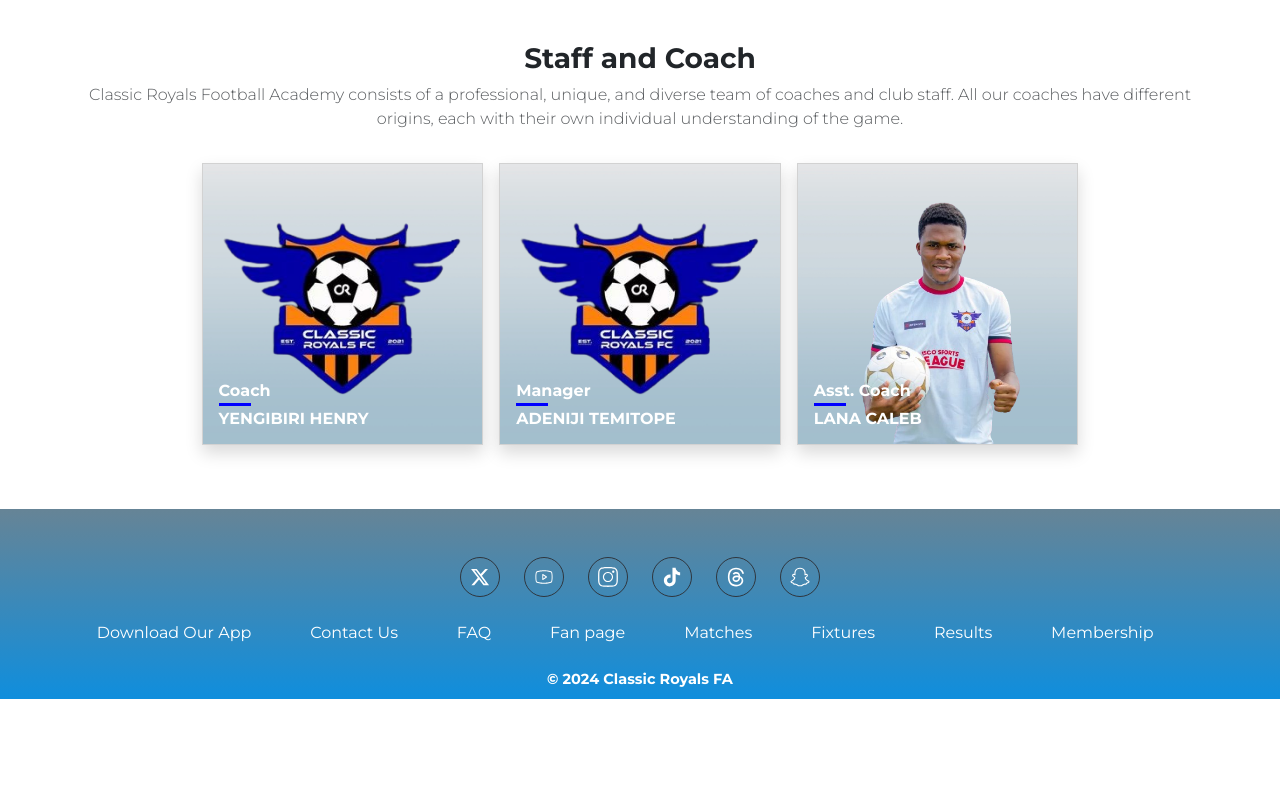
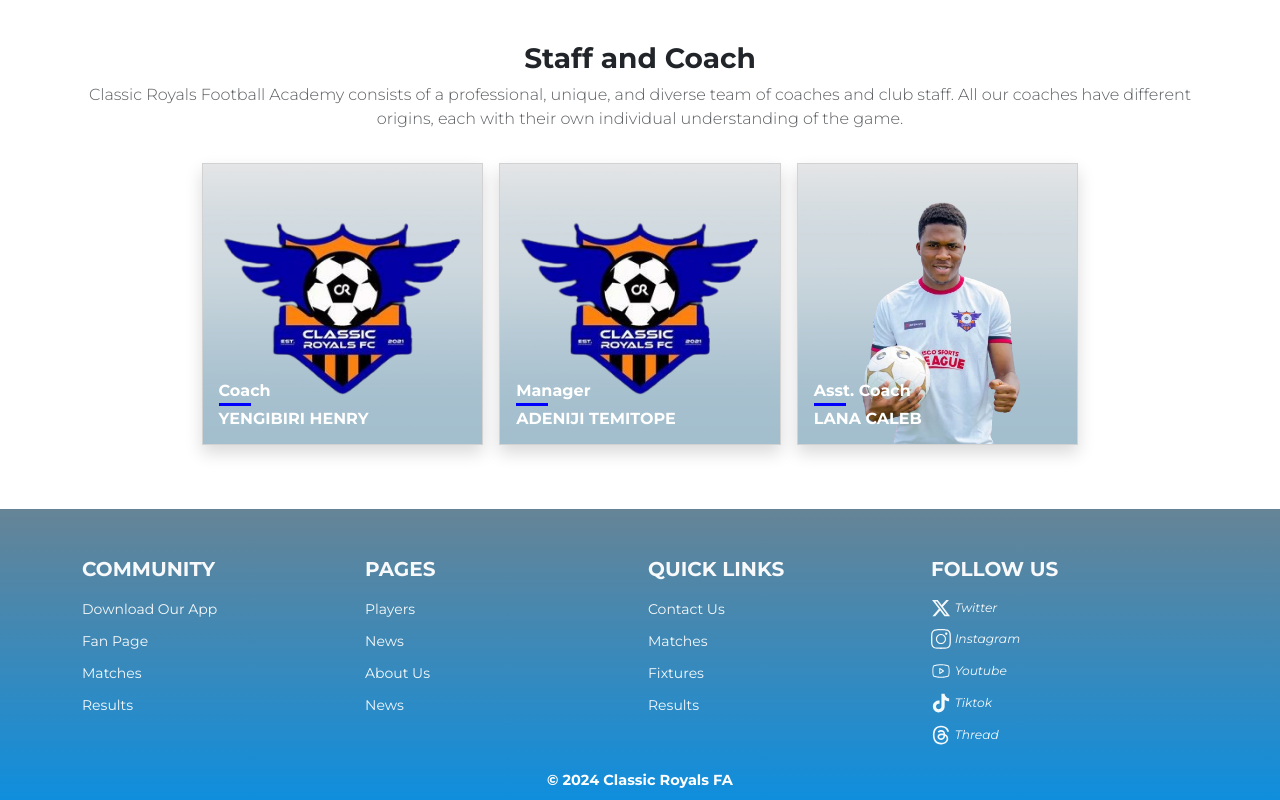
Before and after one commit to Olawoyin1/CRFA, a React (Create React App) app: page / in a window 1280 px wide. Shown: the part 1963-2763 px from the top of the page. Before the commit the page ends 2662 px from the top, so only its background shows below. Built offline with nearby package versions, Linux system fonts and the light colour scheme.

Commit message:
Made the footer 4columns

```diff
--- a/src/App.css
+++ b/src/App.css
@@ -422,26 +422,19 @@ img {
 .footer a {
   color: #fff;
   text-decoration: none;
+  opacity: 0.95;
+  transition: all 500ms ease-in-out;
+  font-size: 14px;
 }
 
 
 .footer a:hover{
   color: blue;
   font-weight: bold;
+  margin-left: 5px;
 }
 
-.footer .socials a{
-  color: #fff;
-  border: 1px solid #2f363e;
-  padding: 0.5rem;
-  width: 2.5rem;
-  display: flex;
-  align-items: center;
-  justify-content: center;
-  height: 2.5rem;
-  border-radius: 50%;
-  transition: all 500ms ease-in-out;
-}
+
 
 
 .footer .socials a:hover{
@@ -449,7 +442,7 @@ img {
   color: blue;
 }
 
-.footer .other-links ul li{
+.footer ul li{
   margin: 0 !important;
   padding: 0 !important;
 }
@@ -518,5 +511,10 @@ img {
     padding: 0;
   }
 
+  .footer a:hover{
+    color: white;
+    font-weight: bold;
+  }
+
 
 }
--- a/src/pages/Footer.jsx
+++ b/src/pages/Footer.jsx
@@ -12,45 +12,52 @@ const Footer = () => {
   return (
     <div className='footer pt-5 pb-2'>
         <div className="container">
-            <div className="socials m-0 d-flex flex-wrap align-items-center justify-content-center gap-4">
-                <a href="#twiter">
-                    <FaXTwitter size={20} />
-                </a>
-                <a href="#youtube">
-                    <PiYoutubeLogoLight size={20} />
-                </a>
-                <a href="#insta">
-                    <SlSocialInstagram size={20} />
-                </a>
-                <a href="#tiktok">
-                <IoLogoTiktok size={20}/>
-                </a>
-                <a href="#thread">
-                    <FaThreads size={20} />
-                </a>
-                <a href="#snap">
-                    <FaSnapchat size={20} />
-                </a>
-            </div>
-            <div className="other-links mt-3 my-sm-4 m-0">
-                <ul className='d-md-flex  p-0 m-0  align-items-center justify-content-md-around'>
-                    <li><a href="#app">Download Our App</a></li>
-                    <hr  className='my-1'/>
-                    <li><a href="#contact">Contact Us</a></li>
-                    <hr  className='my-1'/>
-                    <li><a href="#faq">FAQ</a></li>
-                    <hr  className='my-1'/>
-                    <li><a href="#fan">Fan page</a></li>
-                    <hr  className='my-1'/>
-                    <li><a href="#matches">Matches</a></li>
-                    <hr  className='my-1'/>
-                    <li className='m-0'><a href="#fixture">Fixtures</a></li>
-                    <hr  className='my-1'/>
-                    <li className='m-0'><a href="#result">Results</a></li>
-                    <hr  className='my-1'/>
-                    <li className='m-0'><a href="#result">Membership</a></li>
-                    <hr  className='my-1'/>
-                </ul>
+
+
+            <div className='row row-cols-2 row-cols-sm-3 g-3 row-cols-lg-4'>
+                <div className="col">
+                    <h5 className="fw-bold mb-3 text-light">COMMUNITY</h5>
+                    <ul className='d-flex flex-column gap-2 p-0 m-0'>
+                        <li><a href="#app">Download Our App</a></li>
+                        <li><a href="#contact">Fan Page</a></li>
+                        <li><a href="#matches">Matches</a></li>
+                        <li><a href="#result">Results</a></li>
+                    </ul>
+                </div>
+
+                <div className="col">
+                    <h5 className="fw-bold mb-3 text-light">PAGES</h5>
+                    <ul className='d-flex flex-column gap-2 p-0 m-0'>
+                        <li><a href="#faq">Players</a></li>
+                        <li><a href="#result">News</a></li>
+                        <li><a href="#fan">About Us</a></li>
+                        <li><a href="#result">News</a></li>
+                    </ul>
+                </div>
+
+                <div className="col">
+                    <h5 className="fw-bold mb-3 text-light">QUICK LINKS</h5>
+                    <ul className='d-flex flex-column gap-2 p-0 m-0'>
+                        <li><a href="#contact">Contact Us</a></li>
+                        <li><a href="#matches">Matches</a></li>
+                        <li><a href="#fixture">Fixtures</a></li>
+                        <li><a href="#result">Results</a></li>
+                    </ul>
+                </div>
+
+
+                <div className="col">
+                    <h5 className="fw-bold mb-3 text-light">FOLLOW US</h5>
+                    <ul className='d-flex flex-column gap-2 p-0 m-0'>
+                        <li className='d-flex gap-2'><a href="#app"><FaXTwitter size={20} /> <small><i>Twitter</i></small></a></li>
+                        <li><a href="#faq"><SlSocialInstagram size={20} /> <small><i>Instagram</i></small></a></li>
+                        <li><a href="#contact"><PiYoutubeLogoLight size={20} /> <small><i>Youtube</i></small></a></li>
+                        <li><a href="#matches"><IoLogoTiktok size={20}/> <small><i>Tiktok</i></small></a></li>
+                        <li><a href="#fixture"><FaThreads size={20} /> <small><i>Thread</i></small></a></li>
+                    </ul>
+                </div>
+
+
             </div>
             <p className='text-center text-white mt-4  fw-bold'>© 2024 Classic Royals FA </p>
         </div>
```
